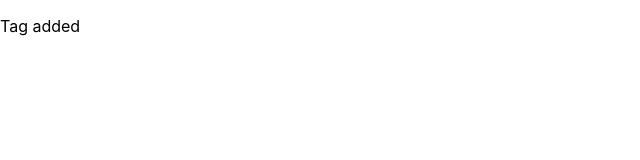
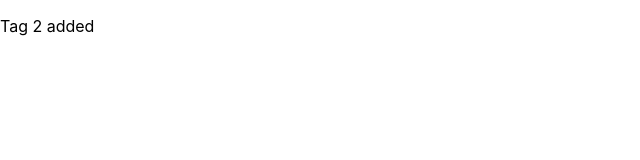
Before and after one commit to AishwaryaSubash/learn-git, a React (Create React App) app: page / in a window 1280 px wide. Shown: the top 160 px of the page, without its empty margins (0-640 px from the left). Built offline with nearby package versions, Linux system fonts and the light colour scheme.

Commit message:
new tag 2

```diff
--- a/src/App.js
+++ b/src/App.js
@@ -4,7 +4,7 @@ import "./App.css";
 function App() {
   return (
     <div className="App">
-      <p>Tag added</p>
+      <p>Tag 2 added</p>
     </div>
   );
 }
```
